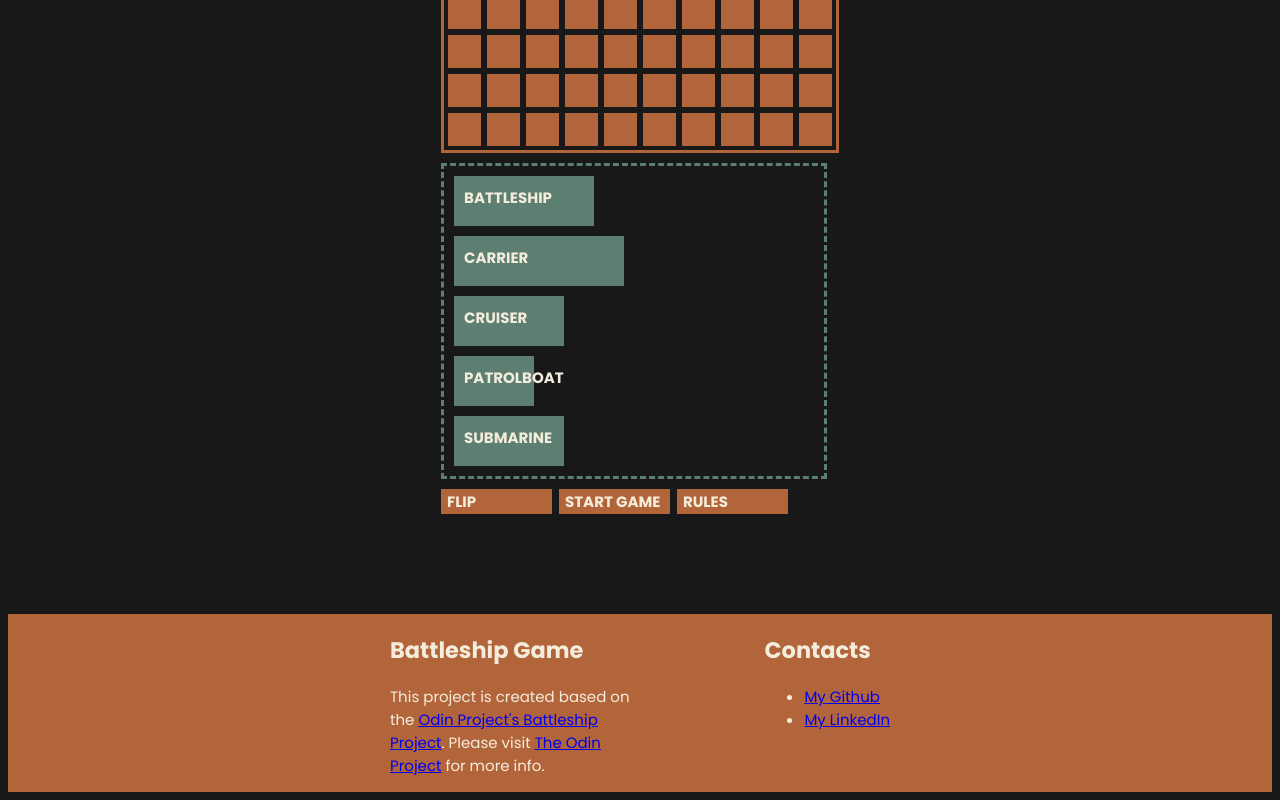
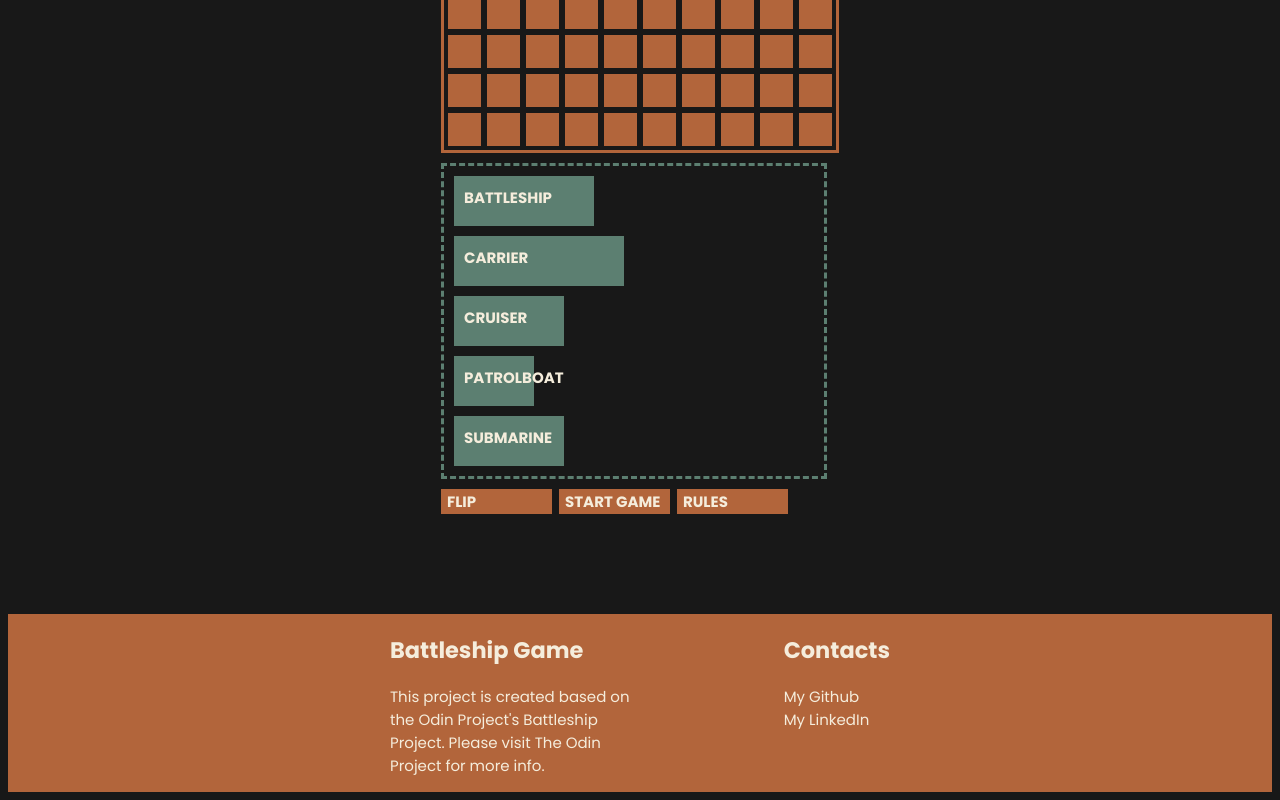
Before and after one commit to luke-jng/battleship_game, a website built with webpack: page docs/index.html in a window 1280 px wide. Shown: the part 769-1569 px from the top of the page. Built offline with nearby package versions, Linux system fonts and the light colour scheme.

Commit message:
edit footer styling for a tags

```diff
--- a/docs/style.css
+++ b/docs/style.css
@@ -190,3 +190,17 @@ footer {
 #contact_column {
     margin-right: 50px;
 }
+
+ul {
+    list-style: none;
+    padding: 0;
+}
+
+a {
+    text-decoration: none;
+    color: inherit;
+}
+
+a:hover {
+    color:#181818;
+}
```
